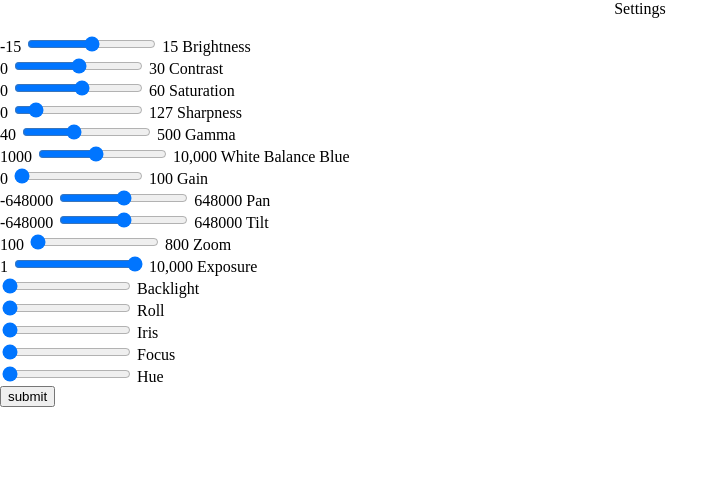
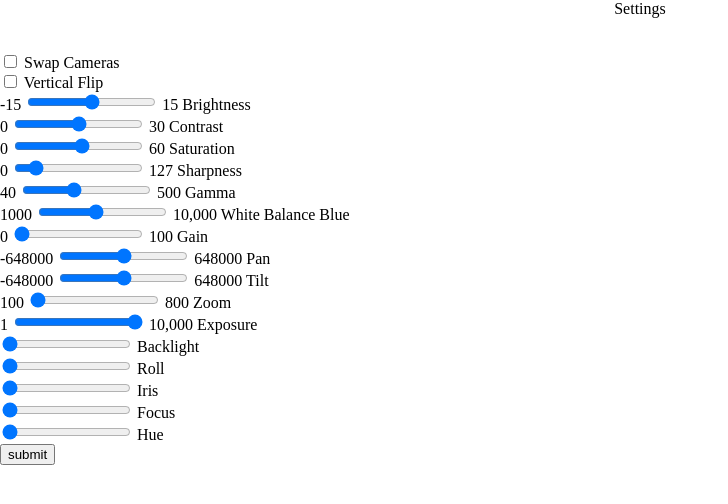
Before and after one commit to coleterrell97/SeniorDesign, a Flask app: page / in a window 1280 px wide. Shown: the top 504 px of the page, without its empty margins (0-728 px from the left). Run offline with Flask 2, Linux system fonts and the light colour scheme.

Commit message:
add check boxes for swap_cameras and vertical_flip

```diff
--- a/app.py
+++ b/app.py
@@ -3,6 +3,8 @@ import json
 app = Flask(__name__)
 
 CONFIG_SETTINGS = {
+        "SWAP_CAMERAS": 0,
+        "VERTICAL_FLIP": 0,
         "CAP_PROP_BRIGHTNESS" : 0,
         "CAP_PROP_CONTRAST" : 15,
         "CAP_PROP_SATURATION" : 32,
@@ -31,6 +33,12 @@ def index():
 
 @app.route("/update_values", methods=["POST"])
 def update_values():
+    v = int(request.form.get("SWAP_CAMERAS"))
+    u = int(request.form.get("VERTICAL_FLIP"))
+    print("!!!!!!!")
+    print(v)
+    print(u)
+
     # Get and update values from the settings page
     for prop in CONFIG_SETTINGS.keys():
         CONFIG_SETTINGS[prop] = int(request.form.get(prop))
--- a/templates/index.html
+++ b/templates/index.html
@@ -13,7 +13,13 @@
       <form method="POST" action="/update_values">
         <div class="slideContainer">
 
-          <label for="-15" class="pull-left">-15</label>
+          <br><input type="checkbox" name="SWAP_CAMERAS" value='1'> Swap Cameras
+          <input type='hidden' value='0' name="SWAP_CAMERAS">
+
+          <br><input type="checkbox" name="VERTICAL_FLIP" value='1'> Vertical Flip
+          <input type='hidden' value='0' name="VERTICAL_FLIP">
+
+          <br><label for="-15" class="pull-left">-15</label>
           <input type="range" min="-15" max="15" value='0' name="CAP_PROP_BRIGHTNESS" class="slider" id="CAP_PROP_BRIGHTNESS">
           <label for="15" class="pull-right">15</label>
           <label>Brightness</label>
```
Also changed, not shown: config.json (+1 -13 lines).
